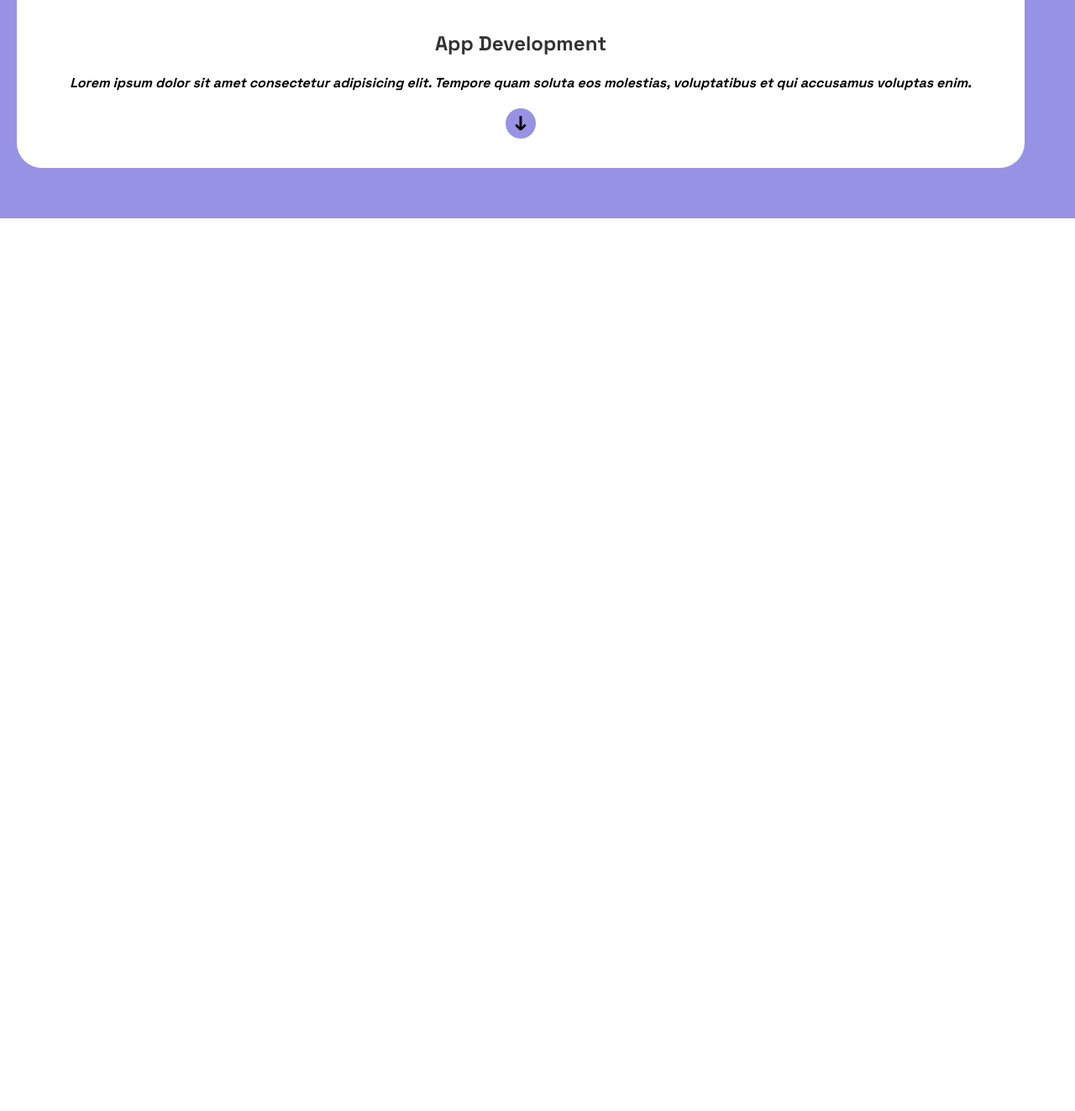
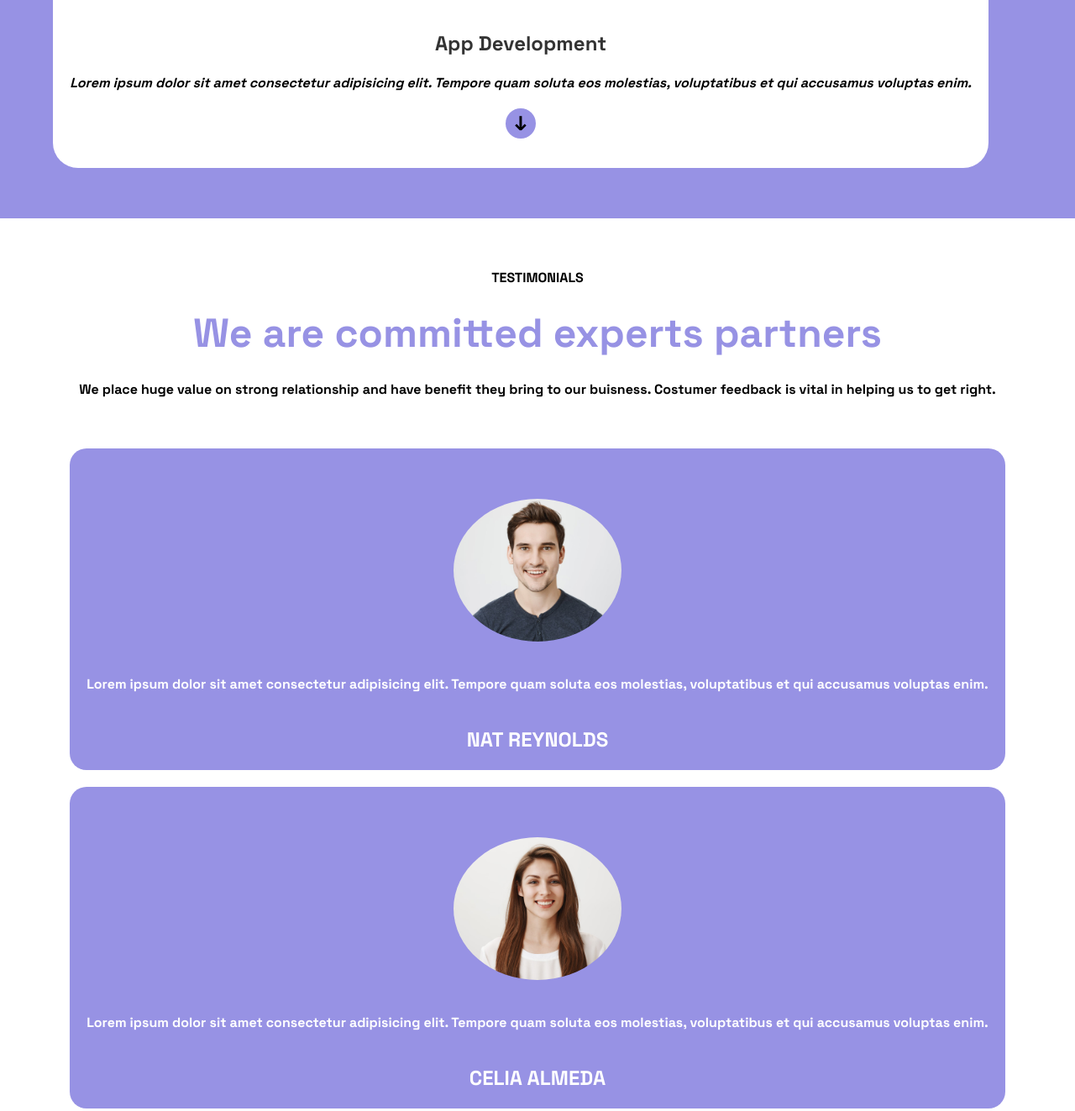
Before and after one commit to fcarrara24/htmlcss-responsive-layout, a plain HTML site: page index.html in a window 1280 px wide. Shown: the part 3577-4900 px from the top of the page at 84% size. Before the commit the page ends 3877 px from the top, so only its background shows below. Drawn offline with Linux system fonts and the light colour scheme; a web font is replaced by a local one.

Commit message:
added feature part

```diff
--- a/css/style.css
+++ b/css/style.css
@@ -246,3 +246,36 @@ h3{
     padding-bottom: 20px;
     margin: 40px 0; ;
 }
+
+/* features */
+
+#title-features{
+    font-size: 3em;
+    line-height: 1.5em;
+    margin: 20px 0;
+    color: var(--color-primary-color);
+}
+
+.features-description{
+    padding: 20px;
+}
+
+.featured{
+    background-color: var(--color-primary-color);
+}
+
+.feature-title > .text{
+    color: var(--color-light-color);
+}
+
+.feature-title > h3{
+    color: var(--color-light-color);
+}
+
+.circle{
+    border-radius: 50%;
+    max-width: 250px;
+    min-height: 250px;
+
+    object-fit: cover;
+}
--- a/index.html
+++ b/index.html
@@ -110,7 +110,7 @@
         </div>
       </section>
       <section id="Testimonials" >
-        <div class=" container">
+        <div class=" container flex align-center">
 
             <div class="testimonial-first">
               <div class="img-container">
@@ -145,7 +145,66 @@
         </div>
 
       </section>
-      <section id="Features"></section>
+      <section id="Features" >
+        <div class="container flex fl-column align-center">
+          <div class="features-description">
+            <h4 class="centered">TESTIMONIALS</h4>
+            <h2 class="centered" id="title-features">We are committed experts partners</h2>
+            <div class="centered text">
+              We place huge value on strong relationship and have benefit they bring to our buisness. Costumer feedback is vital in helping us to get right.
+            </div>
+
+          </div>
+          <div class="card featured">
+            <div class="img-container ">
+              <img class="circle" src="img/testimonial1.jpg" alt="testimonial" />
+            </div>
+            <div class="feature-title">
+
+              <div class="text centered">
+                Lorem ipsum dolor sit amet consectetur adipisicing elit. Tempore
+                quam soluta eos molestias, voluptatibus et qui accusamus
+                voluptas enim.
+              </div>
+
+              <h3 class="centered">NAT REYNOLDS</h3>
+            </div>
+
+          </div>
+          <div class="card featured">
+            <div class="img-container ">
+              <img class="circle" src="img/testimonial2.jpg" alt="testimonial2" />
+            </div>
+            <div class="feature-title">
+
+              <div class="text centered">
+                Lorem ipsum dolor sit amet consectetur adipisicing elit. Tempore
+                quam soluta eos molestias, voluptatibus et qui accusamus
+                voluptas enim.
+              </div>
+
+              <h3 class="centered">CELIA ALMEDA</h3>
+            </div>
+
+          </div>
+          <div class="card featured">
+            <div class="img-container ">
+              <img class="circle" src="img/testimonial3.jpg" alt="testimonial3" />
+            </div>
+            <div class="feature-title">
+
+              <div class="text centered">
+                Lorem ipsum dolor sit amet consectetur adipisicing elit. Tempore
+                quam soluta eos molestias, voluptatibus et qui accusamus
+                voluptas enim.
+              </div>
+
+              <h3 class="centered">BOB ROBERTS</h3>
+            </div>
+
+          </div>
+        </div>
+      </section>
       <section id="About-Us"></section>
       <section id="Get-Started"></section>
     </main>
```
